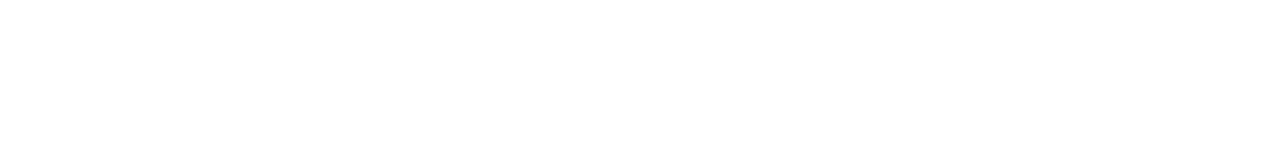
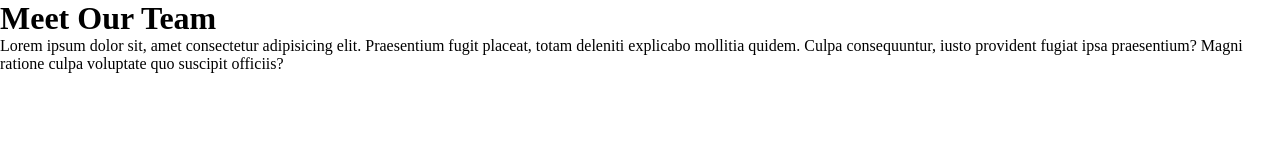
Before and after one commit to Asiaviscardi/html-css-float-cards, a plain HTML site: page index.html in a window 1280 px wide. Drawn offline with Linux system fonts and the light colour scheme.

Commit message:
Termine header html

```diff
--- a/index.html
+++ b/index.html
@@ -20,6 +20,10 @@
 
     <header>
 
+        <h1>Meet Our Team</h1>
+
+        <p>Lorem ipsum dolor sit, amet consectetur adipisicing elit. Praesentium fugit placeat, totam deleniti explicabo mollitia quidem. Culpa consequuntur, iusto provident fugiat ipsa praesentium? Magni ratione culpa voluptate quo suscipit officiis?</p>
+
     </header>
 
     <!--Descrizione team-->
```
